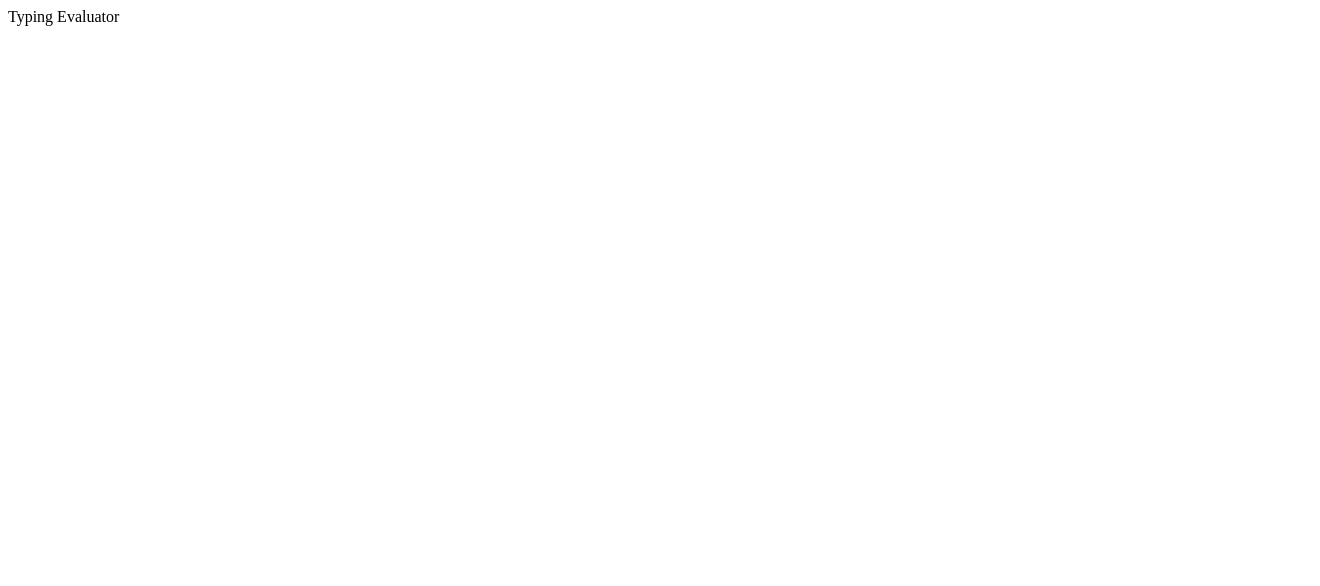
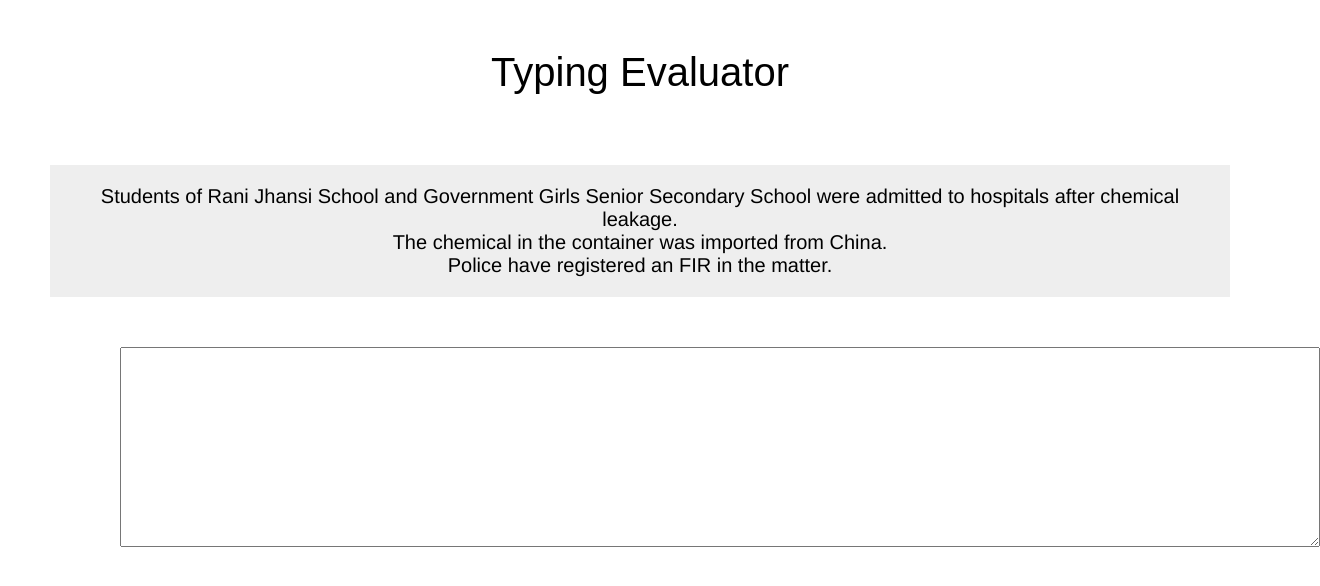
Before and after one commit to gauravkhuperkar/Promise, a plain HTML site: page index.html in a window 1280 px wide. Shown: the whole page, 1320 px wide, since content can reach past the window. Drawn offline with Linux system fonts and the light colour scheme.

Commit message:
Created mock up for typing evaluator screen.

```diff
--- a/css/index.css
+++ b/css/index.css
@@ -0,0 +1,31 @@
+body {
+    margin: 0px 50px;
+}
+
+.header {
+    margin-top: 50px;
+    font-family: fantasy;
+    font-size: 40px;
+    text-align: center;
+}
+
+.answerPaper {
+    background: #eeeeee;
+    padding: 20px;
+    font-size: 20px;
+    margin-top: 70px;
+    font-family: helvetica;
+    font-weight: 100;
+    text-align: center;
+}
+
+.questionPaper {
+    font-size: 20px;
+    margin-top: 70px;
+    margin-left: 70px;
+    font-family: helvetica;
+    font-weight: 200;
+    width:1200px;
+    height: 200px;
+    margin-top: 50px;
+}
--- a/index.html
+++ b/index.html
@@ -1,7 +1,16 @@
 <html>
-    <div class="header">
-        Typing Evaluator
-    </div>
-    <div class="questionPaper"></div>
-    <div class="answerPaper"></div>
+    <heders>
+        <link rel="stylesheet" href="./css/index.css">
+    </heders>
+    <body>
+        <div class="header">
+            Typing Evaluator
+        </div>
+        <div class="answerPaper">Students of Rani Jhansi School and Government Girls Senior Secondary School were admitted to hospitals after chemical leakage.<br>
+            The chemical in the container was imported from China.<br>
+            Police have registered an FIR in the matter.<br>
+        </div>
+        <textarea name="type" id="type" class="questionPaper" cols="10" rows="10" spellcheck="true"></textarea>
+
+    </body>
 </html>
```
